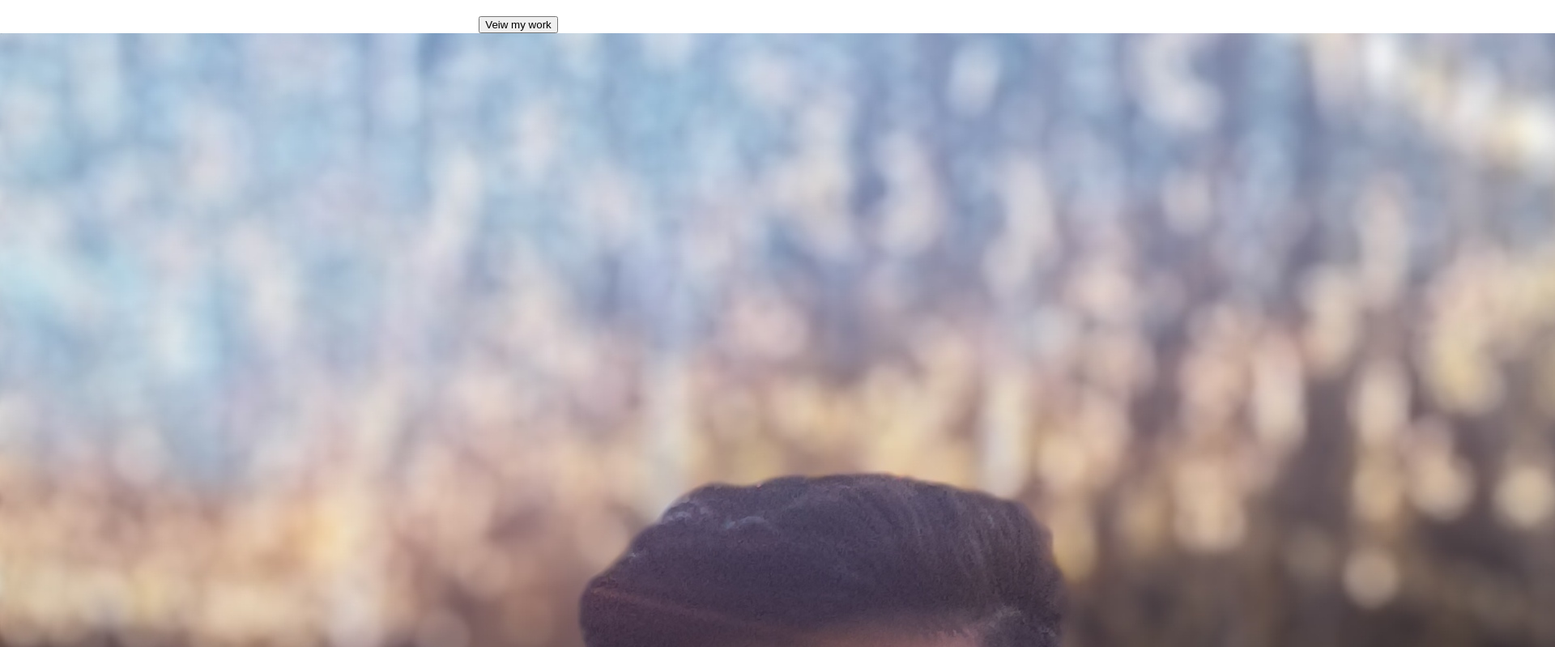
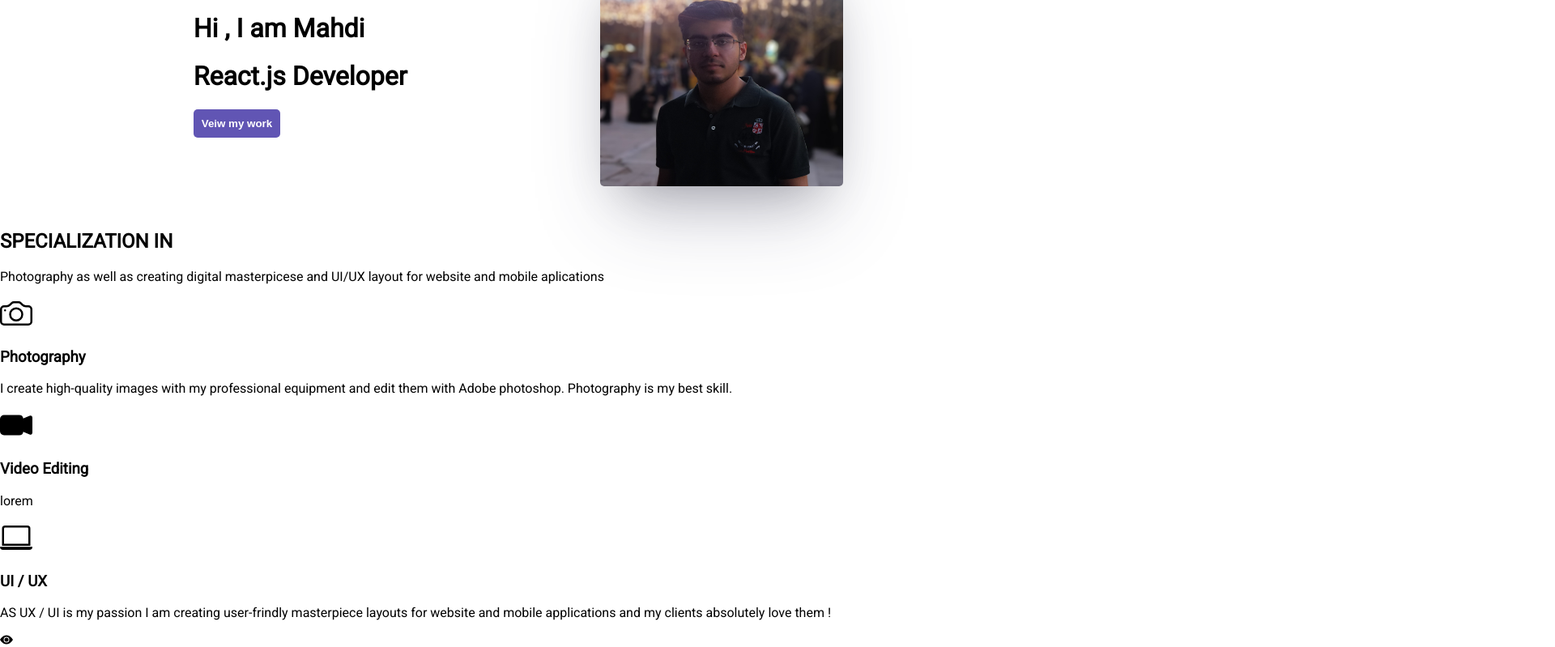
Before and after one commit to itsmahdi62/portfolio, a React (Create React App) app: page / in a window 1280 px wide. Shown: the part 200-999 px from the top of the page at 81% size, 1920 px wide, since content can reach past the window. Built offline with nearby package versions, Linux system fonts and the light colour scheme.

Commit message:
Remove useless styles and add some styles

```diff
--- a/src/App.scss
+++ b/src/App.scss
@@ -1,38 +1,51 @@
-.App {
-  text-align: center;
-}
-
-.App-logo {
-  height: 40vmin;
-  pointer-events: none;
-}
-
 @media (prefers-reduced-motion: no-preference) {
   .App-logo {
     animation: App-logo-spin infinite 20s linear;
   }
 }
 
-.App-header {
-  background-color: #282c34;
-  min-height: 100vh;
-  display: flex;
-  flex-direction: column;
-  align-items: center;
-  justify-content: center;
-  font-size: calc(10px + 2vmin);
-  color: white;
-}
+// @keyframes App-logo-spin {
+//   from {
+//     transform: rotate(0deg);
+//   }
+//   to {
+//     transform: rotate(360deg);
+//   }
+// }
+.home{
+  width: 100%;
+  min-height: 80vh;
 
-.App-link {
-  color: #61dafb;
-}
-
-@keyframes App-logo-spin {
-  from {
-    transform: rotate(0deg);
+  &-intro{
+    display: flex;
+    align-items: center;
+    justify-content: space-evenly;
+    margin: 50px 0;
   }
-  to {
-    transform: rotate(360deg);
+  &-intro-heading{
+    p  {
+      font-weight: bold;
+      font-size : 30px;
+    }
+    button{
+      background-color: #6155B4 ;
+      color: white;
+      padding: 10px;
+      border-radius: 5px;
+      border: none;
+      outline: 0;
+      transition: all 0.2s ease;
+      cursor: pointer;
+      font-weight: bold;
+        &:hover{
+          color: #f3b542;
+        }
+      }
+  }
+  &-intro-image img{
+    width: 300px;
+    height: 300px;
+    border-radius: 5px;
+    box-shadow: rgba(255, 255, 255, 0.1) 0px 1px 1px 0px inset, rgba(50, 50, 93, 0.25) 0px 50px 100px -20px, rgba(0, 0, 0, 0.3) 0px 30px 60px -30px;
   }
 }
--- a/src/pages/Home.js
+++ b/src/pages/Home.js
@@ -1,5 +1,6 @@
 import image from "../../src/asset/1680812300773.jpg"
 import "../App.scss"
+import {BsEyeFill, BsCamera , BsLaptop, BsFillCameraVideoFill} from 'react-icons/bs';
 const Home = () => {
     return ( <div className="home">
         <div className="home-intro">
@@ -11,30 +12,33 @@ const Home = () => {
             <div className="home-intro-image">
                 <img src={image} alt="#" className="my-img"/>
             </div>
-            <div className="home-specialization">
+        </div>
+        <div className="home-specialization">
                 <h2>SPECIALIZATION IN</h2>
                 <div className="bottom-line"></div>
                 <p>Photography as well as creating digital masterpicese and UI/UX layout for website and mobile aplications</p>
             </div>
-        </div>
-
         <div className="home-specialization-grid">
             <div>
+            <BsCamera size={40} />
                 <h3>Photography</h3>
                 <p>{" "}I create high-quality images with my professional equipment and edit them with Adobe photoshop. Photography is my best skill.</p>
             </div>
 
             <div>
+            <BsFillCameraVideoFill size={40}/>
                 <h3>Video Editing</h3>
                 <p>{" "} lorem</p>
             </div>
 
             <div>
-                <h3>Photography</h3>
-                <p>{" "}I create high-quality images with my professional equipment and edit them with Adobe photoshop. Photography is my best skill.</p>
+            <BsLaptop size={40}/>
+                <h3>UI / UX</h3>
+                <p>{" "}AS UX / UI is my passion I am creating user-frindly masterpiece layouts for website and mobile applications and my clients absolutely love them !</p>
             </div>
 
             <div>
+            <BsEyeFill />
                 <h3>Photography</h3>
                 <p>{" "}I create high-quality images with my professional equipment and edit them with Adobe photoshop. Photography is my best skill.</p>
             </div>
```
